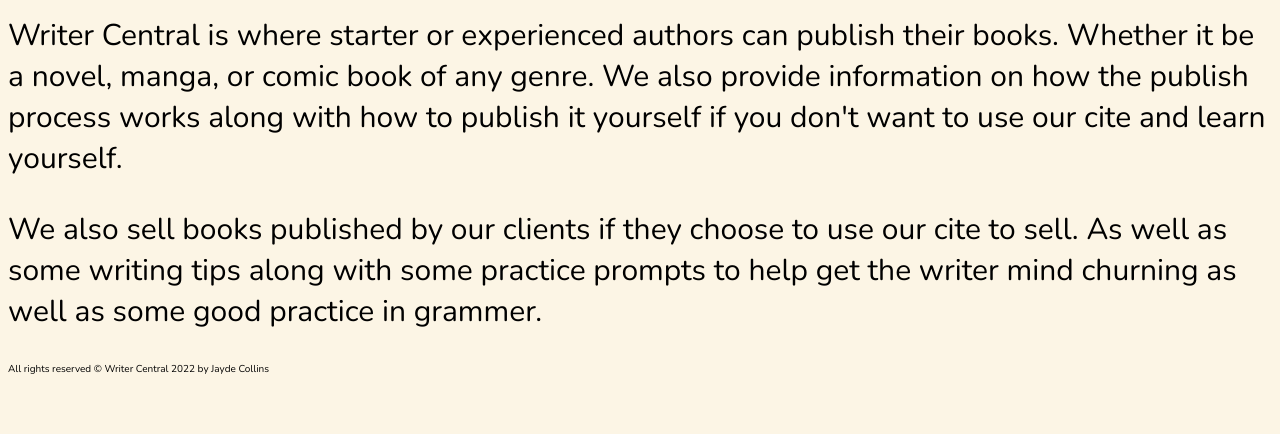
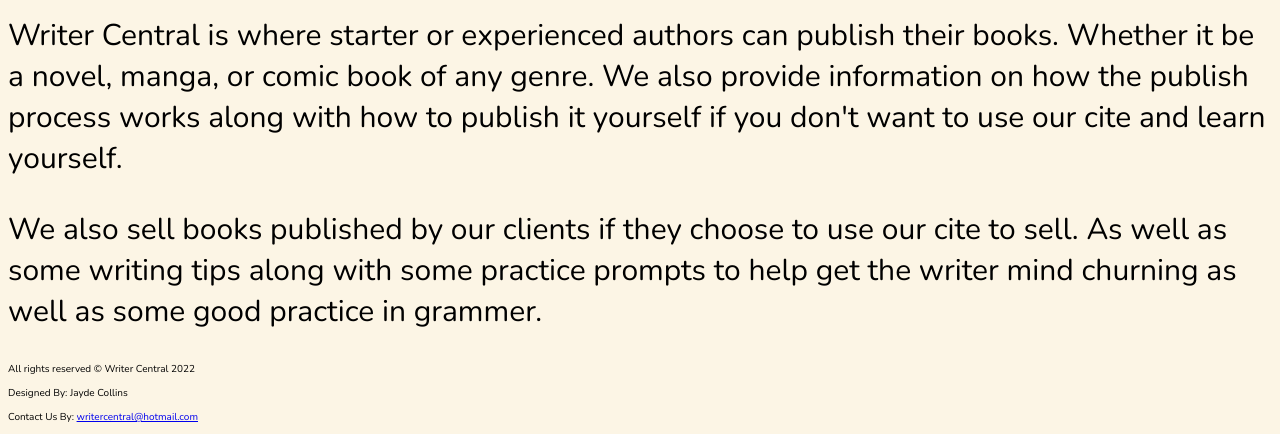
Before and after one commit to jaydecollins/writercentral, a plain HTML site: page writercentral/index.html in a window 1280 px wide. Shown: the part 438-872 px from the top of the page. Before the commit the page ends 824 px from the top, so only its background shows below. Drawn offline with nearby package versions, Linux system fonts and the light colour scheme.

Commit message:
Add files via upload

```diff
--- a/writercentral/index.html
+++ b/writercentral/index.html
@@ -64,7 +64,10 @@ a:visited{
   in grammer. </p>
 
 <footer>
-<p>All rights reserved &copy; Writer Central 2022 by Jayde Collins</p>
+<p>All rights reserved &copy; Writer Central 2022</p>
+<p> Designed By: Jayde Collins </p>
+<p> Contact Us By: <a href="https://mail.google.com/mail/u/0/#inbox?compose=CllgCJqXPMxLhxffSgQNfMNNrPfLvPVfvGGvxWwFzvdXrdwhghZZsWGwNvMdvWjKrhjMVbVVffLwritercentral@gmail.com">
+  writercentral@hotmail.com </a></p>
 </footer>
 
 </html>
```
Also changed, not shown: writercentral/buyingbooks.html (+5 -2 lines), writercentral/publish.html (+4 -1 lines), writercentral/writingpractice.html (+4 -1 lines), writercentral/writingtips.html (+4 -1 lines).
